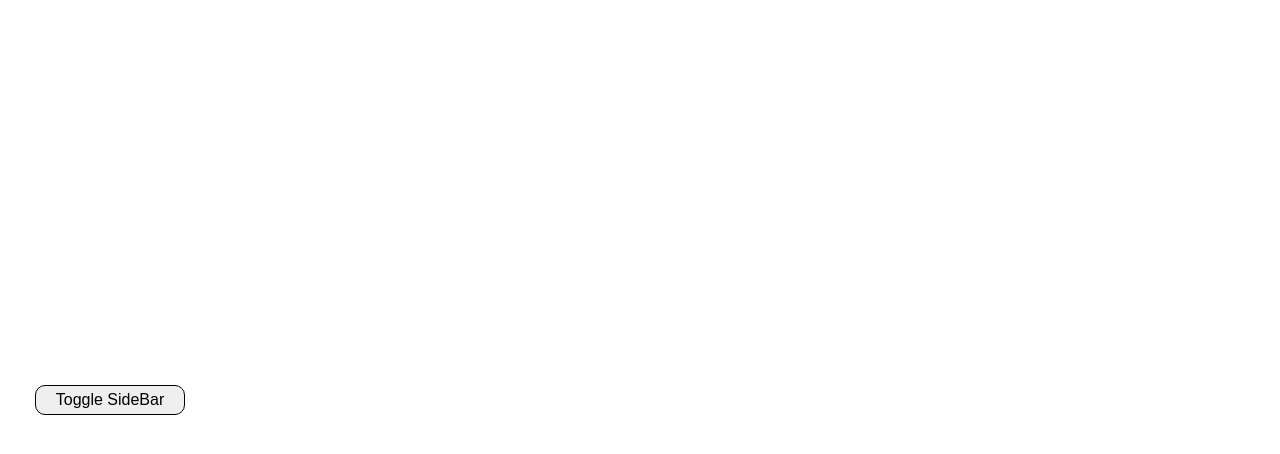
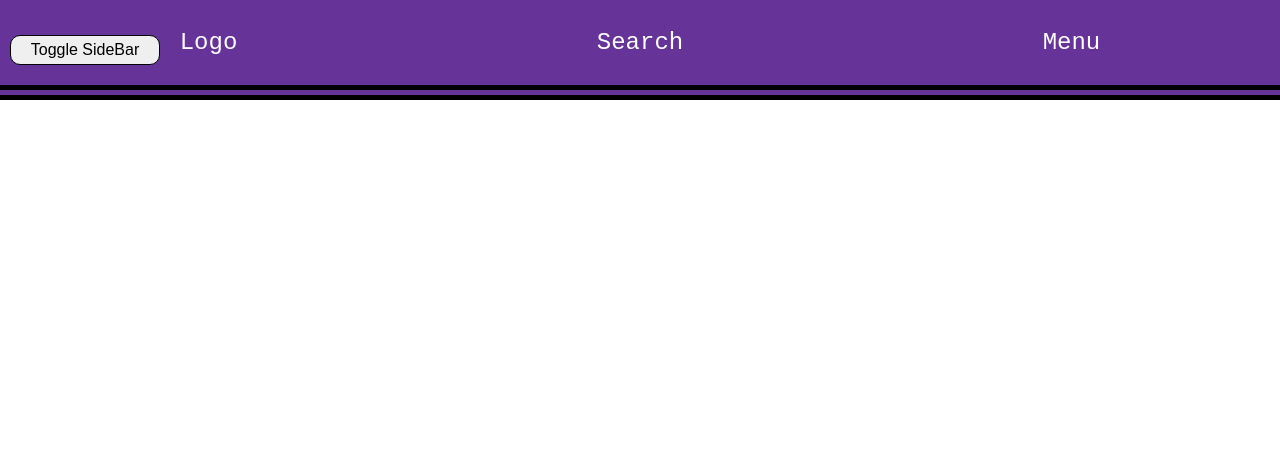
Before and after one commit to XstefanXstefanX/NikeStoreReactApp, a React (Create React App) app: page / in a window 1280 px wide. Before the commit this address had no page. Shown: the top 454 px of the page. Built offline with nearby package versions, Linux system fonts and the light colour scheme.

Commit message:
added navbar 😏😏

```diff
--- a/src/App.css
+++ b/src/App.css
@@ -26,7 +26,5 @@
 }
 .router-container {
   width: 100vw;
-  display: grid;
-  grid-template-columns: 220px 1fr;
   height: 100vh;
 }
--- a/src/App.js
+++ b/src/App.js
@@ -1,5 +1,6 @@
 import React, { lazy, Suspense } from "react";
 import "./App.css";
+import Sidebar from "./components/Sidebar";
 import Navbar from "./components/Navbar";
 import { BrowserRouter as Router, Routes, Route } from "react-router-dom";
 const Home = lazy(() => import("./pages/index"));
@@ -16,6 +17,7 @@ function App() {
   return (
     <Router>
       <div className="router-container">
+        <Sidebar />
         <Navbar />
         <Suspense fallback={<h1>Loading...</h1>}>
           <Routes>
--- a/src/components/Navbar/NavBarElements.css
+++ b/src/components/Navbar/NavBarElements.css
@@ -1,40 +1,20 @@
-nav {
-  display: none;
-  position: fixed;
-  background: pink;
-  height: 100vh;
-  width: 220px;
-  z-index: 999;
-  border-right: 15px double black;
-}
-nav-menu {
-  border-radius: 50%;
-  padding: 2rem 1rem;
+.side-bar {
   width: 100%;
-  height: 100%;
-  display: flex;
-  flex-direction: column;
-  justify-content: center;
-  align-items: center;
-  gap: 20px;
-}
-.nav-link {
-  color: #000;
-  font-size: 1.5rem;
-  font-family: monospace;
-  text-decoration: none;
-  padding: 0 1rem;
-  cursor: pointer;
-  transition: all 250ms ease;
-  &.active {
-    color: rebeccapurple;
-    font-weight: bold;
-    font-size: 1.75rem;
+  height: 100px;
+  background: rebeccapurple;
+  margin-bottom: 1rem;
+  & ul {
+    width: 100%;
+    height: 100%;
+    display: flex;
+    align-items: center;
+    justify-content: space-around;
+    border-bottom: 15px double black;
+    & li {
+      font-family: monospace;
+      font-size: 1.5rem;
+      color: white;
+      list-style: none;
+    }
   }
 }
-.side-bar-toggle {
-  position: absolute;
-  top: 50%;
-  left: 110px;
-  transform: translate(-50%, -50%);
-}
--- a/src/components/Navbar/index.js
+++ b/src/components/Navbar/index.js
@@ -1,40 +1,13 @@
 import React from "react";
-import { useState } from "react";
-import { NavLink as Link } from "react-router-dom";
 import "./NavBarElements.css";
 const Navbar = () => {
-  const NavLink = Link;
-  const [showNav, setShowNav] = useState(false);
   return (
-    <div>
-      <button
-        className={`side-bar-toggle button ${showNav ? "no-show" : ""}`}
-        onClick={() => setShowNav(!showNav)}
-      >
-        Toggle SideBar
-      </button>
-      <nav className={`${showNav ? "show" : ""}`}>
-        <nav-menu>
-          <NavLink to="/index" className="nav-link">
-            Home
-          </NavLink>
-          <NavLink to="/about" className="nav-link">
-            About
-          </NavLink>
-          <NavLink to="/contact" className="nav-link">
-            Contact Us
-          </NavLink>
-          <NavLink to="/blogs" className="nav-link">
-            Blogs
-          </NavLink>
-          <NavLink to="/sign-up" className="nav-link">
-            Sign Up
-          </NavLink>
-          <button className="button" onClick={() => setShowNav(!showNav)}>
-            Toggle SideBar
-          </button>
-        </nav-menu>
-      </nav>
+    <div className="side-bar">
+      <ul>
+        <li>Logo</li>
+        <li>Search</li>
+        <li>Menu</li>
+      </ul>
     </div>
   );
 };
--- /dev/null
+++ b/src/components/Sidebar/SideBarElements.css
@@ -0,0 +1,40 @@
+nav {
+  display: none;
+  position: fixed;
+  background: pink;
+  height: 100vh;
+  width: 220px;
+  z-index: 999;
+  border-right: 15px double black;
+}
+nav-menu {
+  border-radius: 50%;
+  padding: 2rem 1rem;
+  width: 100%;
+  height: 100%;
+  display: flex;
+  flex-direction: column;
+  justify-content: center;
+  align-items: center;
+  gap: 20px;
+}
+.nav-link {
+  color: #000;
+  font-size: 1.5rem;
+  font-family: monospace;
+  text-decoration: none;
+  padding: 0 1rem;
+  cursor: pointer;
+  transition: all 250ms ease;
+  &.active {
+    color: rebeccapurple;
+    font-weight: bold;
+    font-size: 1.75rem;
+  }
+}
+.side-bar-toggle {
+  position: absolute;
+  top: 50px;
+  left: 10px;
+  translate: 0 -50%;
+}
--- /dev/null
+++ b/src/components/Sidebar/index.js
@@ -0,0 +1,41 @@
+import React from "react";
+import { useState } from "react";
+import { NavLink as Link } from "react-router-dom";
+import "./SideBarElements.css";
+const Navbar = () => {
+  const NavLink = Link;
+  const [showNav, setShowNav] = useState(false);
+  return (
+    <div>
+      <button
+        className={`side-bar-toggle button ${showNav ? "no-show" : ""}`}
+        onClick={() => setShowNav(!showNav)}
+      >
+        Toggle SideBar
+      </button>
+      <nav className={`${showNav ? "show" : ""}`}>
+        <nav-menu>
+          <NavLink to="/index" className="nav-link">
+            Home
+          </NavLink>
+          <NavLink to="/about" className="nav-link">
+            About
+          </NavLink>
+          <NavLink to="/contact" className="nav-link">
+            Contact Us
+          </NavLink>
+          <NavLink to="/blogs" className="nav-link">
+            Blogs
+          </NavLink>
+          <NavLink to="/sign-up" className="nav-link">
+            Sign Up
+          </NavLink>
+          <button className="button" onClick={() => setShowNav(!showNav)}>
+            Toggle SideBar
+          </button>
+        </nav-menu>
+      </nav>
+    </div>
+  );
+};
+export default Navbar;
```
